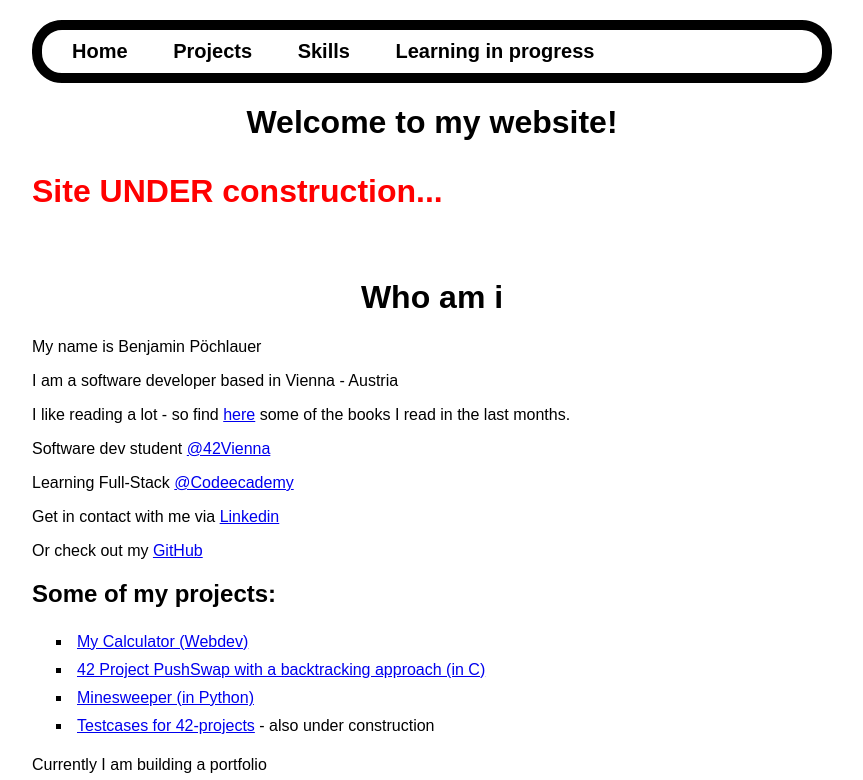
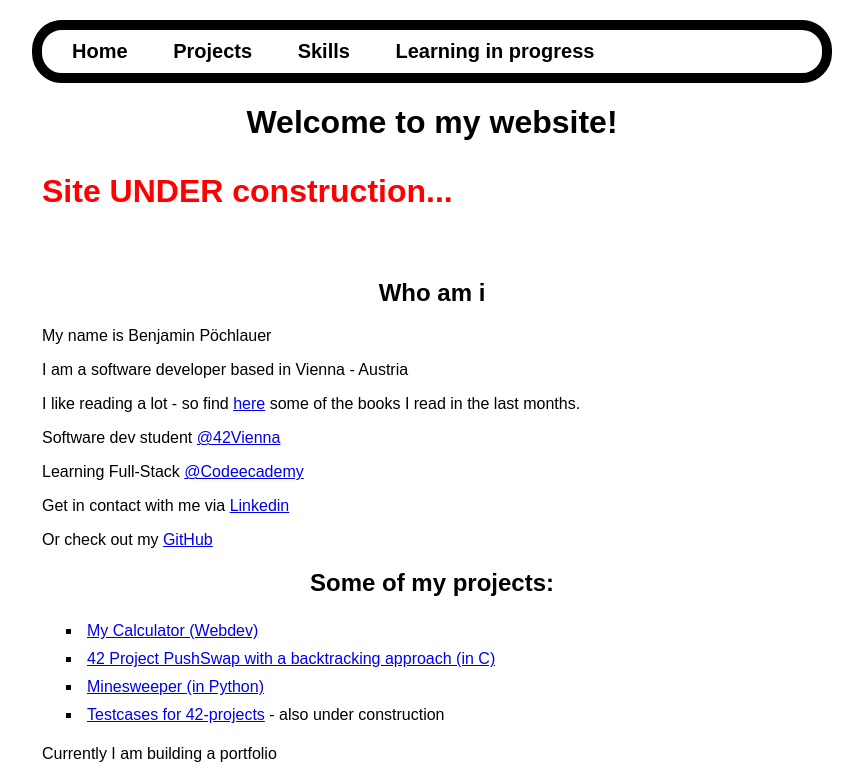
Before and after one commit to poechlauerbe/poechlauerbe.github.io, a plain HTML site: page index.html in a window 1280 px wide. Shown: the top 780 px of the page, without its empty margins (208-1071 px from the left). Drawn offline with Linux system fonts and the light colour scheme.

Commit message:
added structure to index.html

```diff
--- a/index.css
+++ b/index.css
@@ -1,14 +1,25 @@
 * {
 	font-family: Arial, Helvetica, sans-serif;
-	background-color: white;
+	/* background-color: white; */
+}
+
+body {
+	max-width: 800px;
+	margin: 20px auto;
+}
+
+@media (max-width: 799px) {
+	body {
+		margin: 20px;
+	}
 }
 
 nav {
 	border: 10px solid black;
 	border-radius: 30px;
-	color: white;
 	font-size: 20px;
 	padding: 10px;
+	background-color: white;
 }
 
 nav a {
@@ -27,18 +38,16 @@ nav a:active {
 }
 
 
-body {
-	max-width: 800px;
-    margin: 20px auto;
-}
-
-@media (max-width: 799px) {
-	body {
-		margin: 20px;
-	}
+main {
+	/* background-color: lightblue; */
+	padding: 0 10px;
 }
 
 h1 {
+	text-align: center;
+}
+
+h2 {
 	text-align: center;
 }
 
--- a/index.html
+++ b/index.html
@@ -13,9 +13,11 @@
     <a href=#skills>Skills</a>
     <a href=#learning_in_progress>Learning in progress</a>
   </nav>
+  <main>
     <h1>Welcome to my website!</h1>
     <p id="construction">Site UNDER construction...<br><br></p>
-  <h1>Who am i</h1>
+    <article>
+      <h2>Who am i</h2>
       <p>My name is Benjamin Pöchlauer</p>
       <p>I am a software developer based in Vienna - Austria</p>
       <p>I like reading a lot - so find <a href="./info/books.html">here</a> some of the books I read in the last months.</p>
@@ -23,6 +25,7 @@
       <p>Learning Full-Stack <a href="https://www.codecademy.com" target="_blank">@Codeecademy</a></p>
       <p>Get in contact with me via <a href="https://www.linkedin.com/in/benjamin-poechlauer/" target="_blank">Linkedin</a></p>
       <p>Or check out my <a href="https://github.com/poechlauerbe" target="_blank">GitHub</a></p>
+    </article>
     <h2 id="projects">Some of my projects:</h2>
     <ul>
       <li><a href="./calculator/calculator.html" target="_blank">My Calculator (Webdev)</a></li>
@@ -62,6 +65,7 @@
       <li>RESTful APIs</li>
       <li>Testing with Playwright</li>
     </ul>
+  </main>
 </body>
 
 </html>
```
Lines whose indentation alone changed are shown as unchanged.
